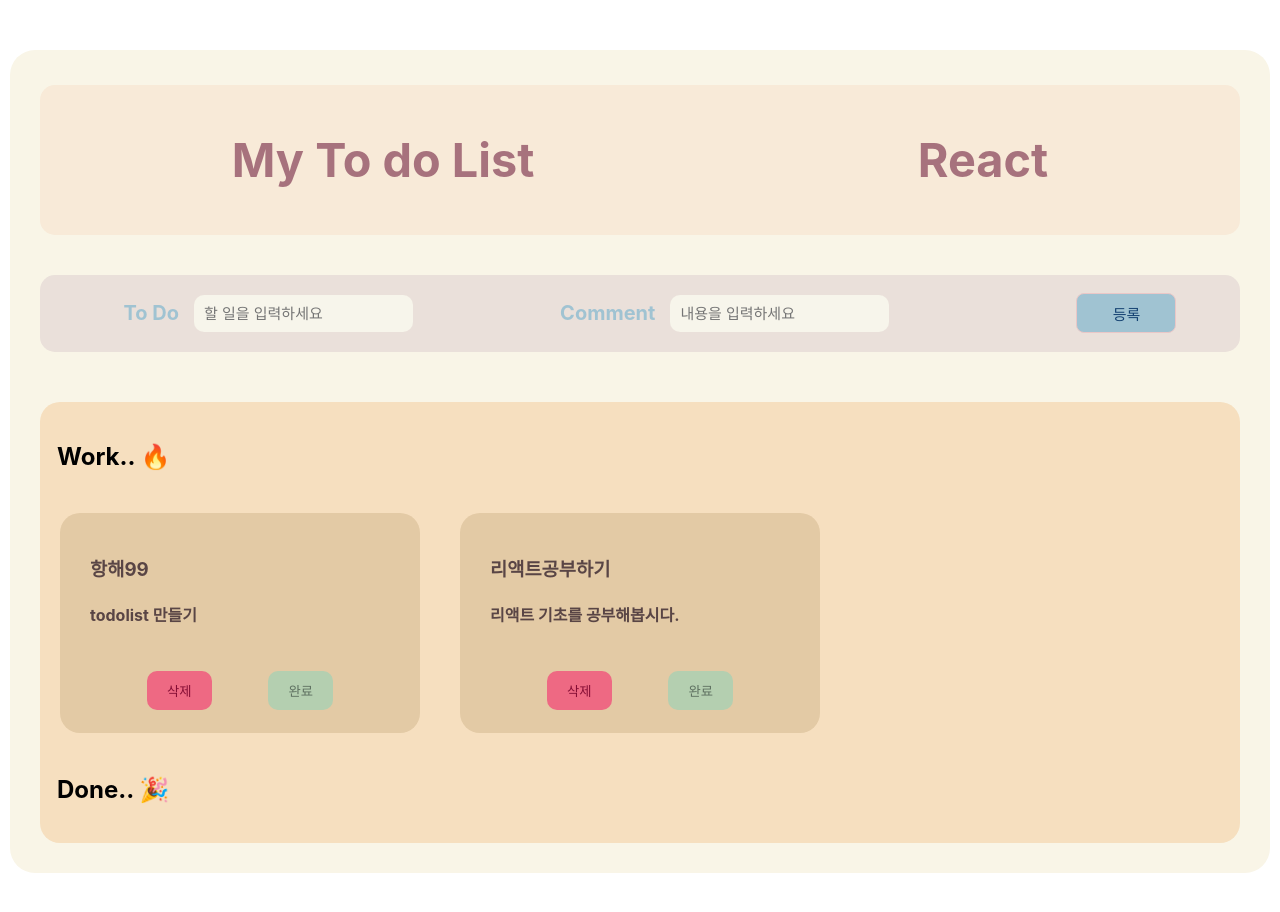
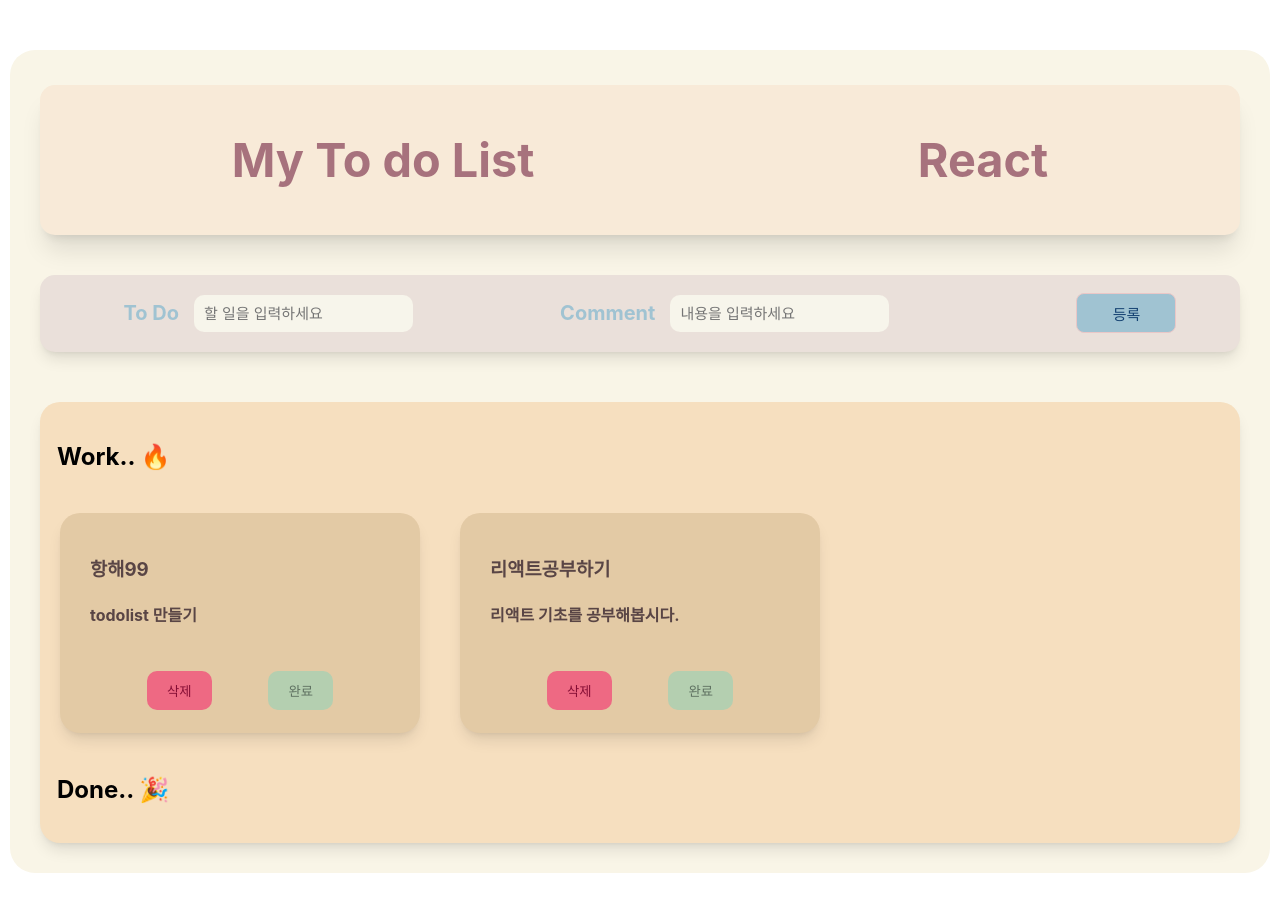
Before and after one commit to hdlee0619/react-todo, a React (Create React App) app: page / in a window 1280 px wide. Shown: the top 912 px of the page. Built offline with nearby package versions, Linux system fonts and the light colour scheme.

Commit message:
style: Add shadow to div box

```diff
--- a/src/App.jsx
+++ b/src/App.jsx
@@ -22,6 +22,7 @@ const Header = styled.div`
   border-radius: 15px;
   color: #a7727d;
   font-size: 40px;
+  box-shadow: 0 20px 25px -5px rgb(0 0 0 / 0.1), 0 8px 10px -6px rgb(0 0 0 / 0.1);
 `;
 
 const ListContainer = styled.div`
@@ -30,6 +31,7 @@ const ListContainer = styled.div`
   padding-top: 8px;
   padding-bottom: 8px;
   border-radius: 20px;
+  box-shadow: 0 10px 15px -3px rgb(0 0 0 / 0.1), 0 4px 6px -4px rgb(0 0 0 / 0.1);
 `;
 
 const ToDoTitle = styled.h4`
--- a/src/components/CreateToDoContainer.jsx
+++ b/src/components/CreateToDoContainer.jsx
@@ -8,6 +8,7 @@ const FormContainer = styled.form`
   background-color: #eae0da;
   border-radius: 15px;
   color: #a0c3d2;
+  box-shadow: 0 10px 15px -3px rgb(0 0 0 / 0.1), 0 4px 6px -4px rgb(0 0 0 / 0.1);
 `;
 
 const InputContainer = styled.div`
--- a/src/components/ToDoCardContainer.jsx
+++ b/src/components/ToDoCardContainer.jsx
@@ -10,6 +10,7 @@ const ToDoCard = styled.div`
   display: flex;
   justify-content: space-around;
   flex-direction: column;
+  box-shadow: 0 10px 15px -3px rgb(0 0 0 / 0.1), 0 4px 6px -4px rgb(0 0 0 / 0.1);
 `;
 
 const CardTitle = styled.h3`
```
